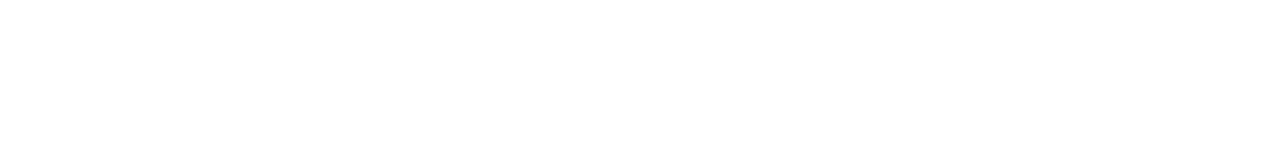
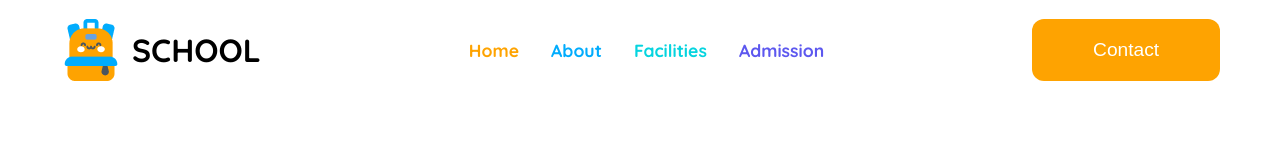
Before and after one commit to NazmulhaqueD/batch11-asignment-2, a plain HTML site: page index.html in a window 1280 px wide. Drawn offline with Linux system fonts and the light colour scheme.

Commit message:
navbar added now

```diff
--- a/index.html
+++ b/index.html
@@ -4,9 +4,38 @@
     <meta charset="UTF-8">
     <meta name="viewport" content="width=device-width, initial-scale=1.0">
     <title>batch11-assignment-2</title>
+    <!-- font awesome cdn -->
+    <link rel="stylesheet" href="https://cdnjs.cloudflare.com/ajax/libs/font-awesome/6.7.2/css/all.min.css" integrity="sha512-Evv84Mr4kqVGRNSgIGL/F/aIDqQb7xQ2vcrdIwxfjThSH8CSR7PBEakCr51Ck+w+/U6swU2Im1vVX0SVk9ABhg==" crossorigin="anonymous" referrerpolicy="no-referrer" />
+
     <link rel="stylesheet" href="style.css">
 </head>
-<body>
+<body class="body">
+    <header class="header">
+        <nav class="navbar">
+            <div class="nav-title">
+                <img class="logo" src="assets/logo.png" alt="">
+                <h2 class="title">SCHOOL</h2>
+            </div>
 
+            <ul class="nav-menu">
+                <li><a href="" class="home">Home</a></li>
+                <li><a href="" class="about">About</a></li>
+                <li><a href="" class="facilities">Facilities</a></li>
+                <li><a href="" class="admission">Admission</a></li>
+            </ul>
+
+            <button class="common-btn">Contact</button>
+
+            <ul id="hembargar">
+                <i class="fa-solid fa-bars"></i>
+            </ul>
+        </nav>
+    </header>
+    <main>
+
+    </main>
+    <footer>
+
+    </footer>
 </body>
 </html>
--- a/style.css
+++ b/style.css
@@ -0,0 +1,106 @@
+/* google fonts */
+@import url('https://fonts.googleapis.com/css2?family=Quicksand:wght@300..700&display=swap');
+
+*{
+    margin: 0;
+    padding: 0;
+    box-sizing: border-box;
+}
+
+.body{
+    font-family: "Quicksand", serif;
+    font-optical-sizing: auto;
+    /* font-weight: <weight>; */
+    font-style: normal;
+  }
+
+  /* shared style */
+  .title{
+    font-size: 3.8rem;
+    font-weight: 700;
+  }
+  .common-btn{
+    padding: 1rem 3.8rem;
+    background-color: #FEA301;
+    border-radius: 12px;
+    font-size: 1.2rem;
+    border: none;
+    color: #FFFFFF;
+    font-weight: 500;
+  }
+  /* header starts here  */
+  /* navbar */
+  .navbar{
+    max-width: 1160px;
+    margin: 0 auto;
+    display: flex;
+    justify-content: space-between;
+    padding: 1.2rem 0;
+  }
+  #hembargar{
+    display: none;
+  }
+  .nav-title{
+    display: flex;
+    align-items: center;
+    gap: 10px;
+  }
+  .nav-title .title{
+    font-size: 2rem;
+  }
+  .nav-menu{
+    display: flex;
+    align-items: center;
+    gap: 32px;
+  }
+  .nav-menu li{
+    list-style: none;
+  }
+  .nav-menu a{
+    text-decoration: none;
+    font-size: 1.1rem;
+    font-weight: bold;
+  }
+  .home{
+    color: #FEA301;
+  }
+  .about{
+    color: #01ACFD;
+  }
+  .facilities{
+    color: #05D4DF;
+  }
+  .admission{
+    color: #5D58EF;
+  }
+
+  /* header ends here  */
+
+
+  /* main starts here  */
+  /* main ends here  */
+
+  /* footer starts here  */
+  /* footer ends here  */
+
+
+
+  /* mobile responsive here  */
+  @media screen and (max-width: 576px) {
+    .body{
+        padding: 0 1rem;
+    }
+    .logo{
+        display: none;
+    }
+    .nav-menu{
+        display: none;
+    }
+    .navbar .common-btn{
+        display: none;
+    }
+    #hembargar{
+        display: block;
+        font-size: 2rem;
+    }
+  }
```
